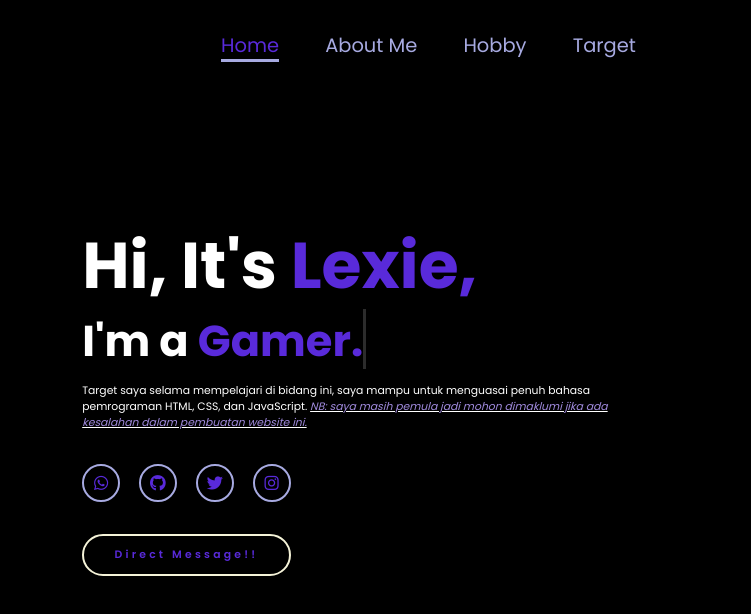
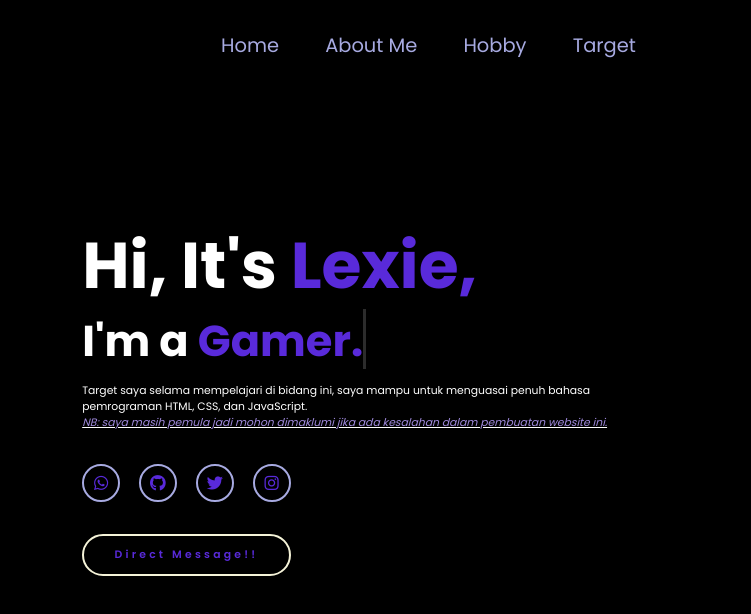
Before and after one commit to OctoYH/_Oct15, a plain HTML site: page Target.html in a window 1280 px wide. Shown: the full height of the page, 529-1280 px from the left. Drawn offline with Linux system fonts and the light colour scheme.

Commit message:
Update Target.html

```diff
--- a/Target.html
+++ b/Target.html
@@ -12,7 +12,7 @@
         <a href="index.html" class="logo">Created By Octo</a>
 
         <nav class="border">
-            <a href="index.html" class="active">Home</a>
+            <a href="index.html">Home</a>
             <a href="Aboutme.html">About Me</a>
             <a href="hobby.html">Hobby</a>
             <a href="#">Target</a>
@@ -29,7 +29,7 @@
             <h3 class="typing-text">I'm a <span></span></h3>
             <p>Target saya selama mempelajari di bidang ini, saya mampu untuk menguasai penuh bahasa
                 pemrograman HTML, CSS, dan JavaScript.
-                <a class="warna">NB: saya masih pemula jadi mohon dimaklumi jika ada kesalahan dalam pembuatan website ini.</a>
+                <br><a class="warna">NB: saya masih pemula jadi mohon dimaklumi jika ada kesalahan dalam pembuatan website ini.</a></br>
             </p>
 
 
@@ -39,7 +39,8 @@
                 <a href="https://x.com/Octo1510"><i class="fa-brands fa-twitter"></i></a>
                 <a href="https://www.instagram.com/_octo15?igsh=dGltcnE1cmdiMW5w"><i class="fa-brands fa-instagram"></i></a>
             </div>
-            <a href="https://www.instagram.com/_octo15?igsh=dGltcnE1cmdiMW5w" class="btn">Direct Message!!</a>
+            <a href="https://wa.me/62882006194155" class="btn">Direct Message!!</a>
         </div>
 </body>
+
 </html
```
